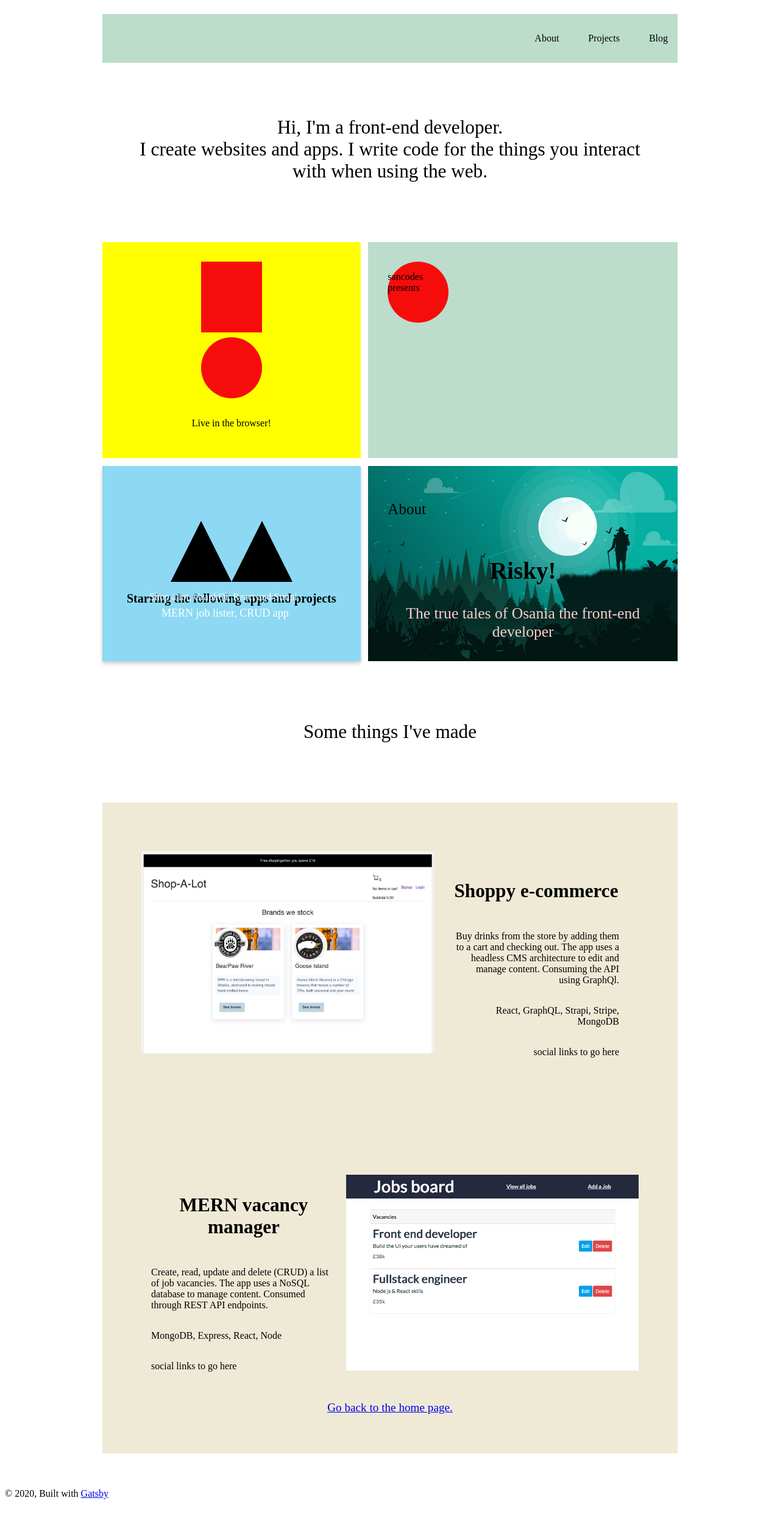
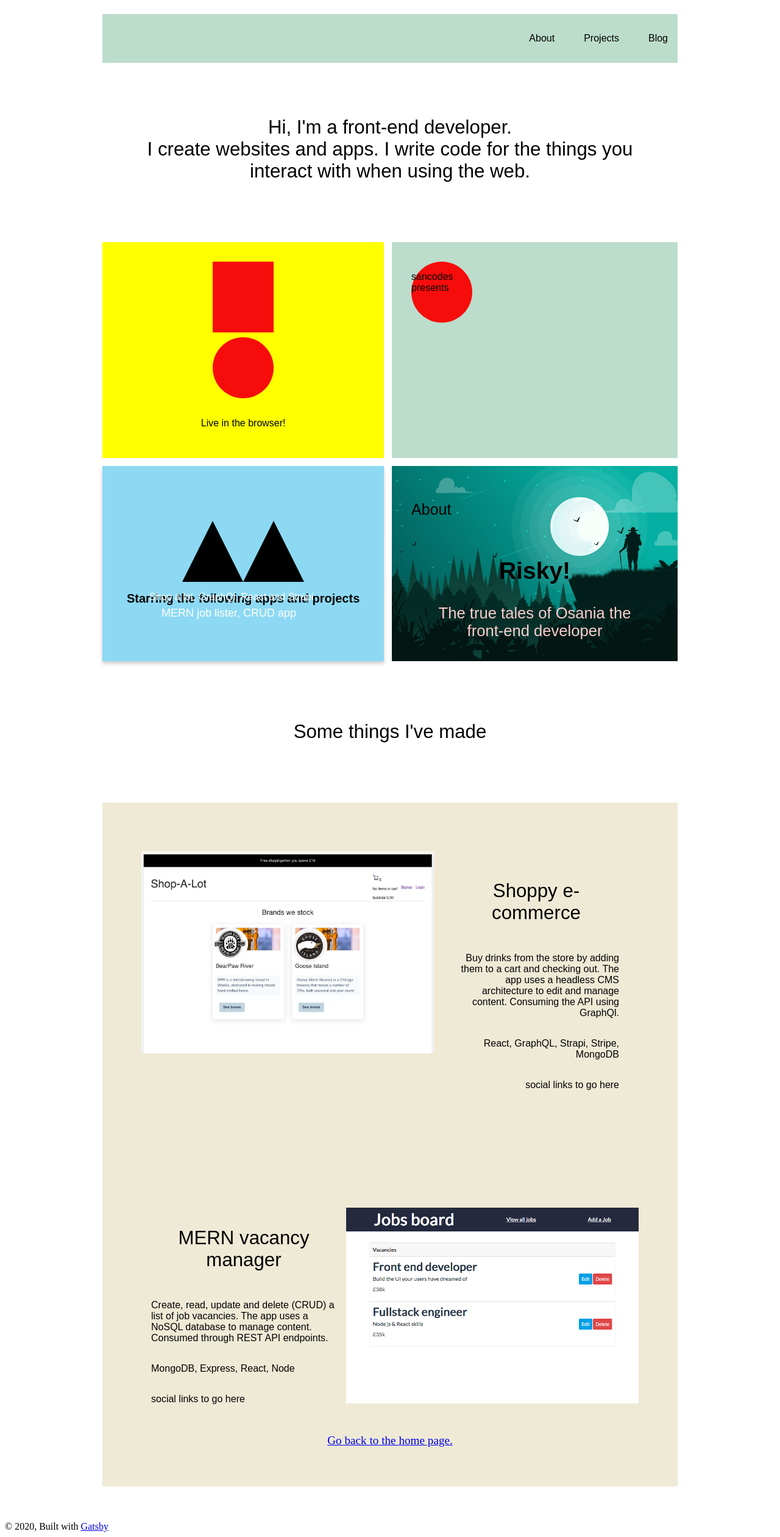
Before and after one commit to san00/san_codes, a Gatsby site: page / in a window 1280 px wide. Shown: the whole page at 61% size. Before the commit the page ends 2466 px from the top, so only its background shows below. Built offline with nearby package versions, Linux system fonts and the light colour scheme; Gatsby itself is replaced by a stand-in of ours.

Commit message:
Update site fonts

```diff
--- a/src/styles/components/aboutMe.js
+++ b/src/styles/components/aboutMe.js
@@ -8,5 +8,7 @@ export const AboutMeText = styled.p`
   word-break: normal;
   margin:${spacingScale.spacing_l};
   padding:${spacingScale.spacing_m};
+  font-family: 'Quicksand', sans-serif;
+  font-weight:400;
 `
 export default AboutMeText
--- a/src/styles/components/grid.js
+++ b/src/styles/components/grid.js
@@ -10,6 +10,8 @@ const GridWrapper = styled.section`
     "about"
     "projects"
     "aside";
+  font-family: "Mukta Vaani", sans-serif;
+  font-weight: 300;
 
   @media (min-width: ${mediaQuery.breakpoint1}) {
     grid-template-columns: 2, 1fr, 2fr;
--- a/src/styles/components/header.js
+++ b/src/styles/components/header.js
@@ -21,8 +21,8 @@ export const HeaderNavAlignLeft = styled.div`
 
 export const HeaderTitle = styled.h1`
   font-size: 2.441rem;
-  font-weight: 700;
-  font-family: "Karla, sans-serif";
+  font-weight: 500;
+  font-family: 'Quicksand', sans-serif;
 `
 
 export const HeaderLink = styled(Link)`
@@ -30,6 +30,8 @@ export const HeaderLink = styled(Link)`
   text-decoration: none;
   color: ${Neutral[600]};
   transition: all 0.1s ease;
+  font-family: 'Mukta Vaani', sans-serif;
+  font-weight:500;
   &:hover {
     color: ${Red[100]};
   }
--- a/src/styles/components/mern.js
+++ b/src/styles/components/mern.js
@@ -26,12 +26,16 @@ export const MernImg = styled(Img)`
 export const MernHeader = styled.h3`
   font-size: 1.953rem;
   text-align:center;
+  font-family: 'Quicksand', sans-serif;
+  font-weight:400;
 `
 
 export const MernText = styled.p`
   font-size: ${typeScale.paragraph};
   text-align: left;
   word-break: normal;
+  font-family: 'Mukta Vaani', sans-serif;
+  font-weight:300;
 `
 
 export default MernWrapper
--- a/src/styles/components/shoppy.js
+++ b/src/styles/components/shoppy.js
@@ -26,12 +26,16 @@ export const ShoppyImg = styled(Img)`
 export const ShoppyHeader = styled.h3`
   font-size: 1.953rem;
   text-align: center;
+  font-family: 'Quicksand', sans-serif;
+  font-weight:400;
 `
 
 export const ShoppyText = styled.p`
   font-size: ${typeScale.paragraph};
   text-align: right;
   word-break: normal;
+  font-family: 'Mukta Vaani', sans-serif;
+  font-weight:300;
 `
 
 export default ShoppyWrapper
--- a/src/styles/components/textSection.js
+++ b/src/styles/components/textSection.js
@@ -8,5 +8,7 @@ export const TextSection = styled.p`
   word-break: normal;
   margin:${spacingScale.spacing_l};
   padding:${spacingScale.spacing_m};
+  font-family: 'Quicksand', sans-serif;
+  font-weight:400;
 `
 export default TextSection
--- a/src/styles/global/global.js
+++ b/src/styles/global/global.js
@@ -12,7 +12,6 @@ html {
 }
 body {
   line-height: 1.5em;
-  font-family:'Montserrat', sans-serif;
 }
 `
 export default GlobalStyle
```
